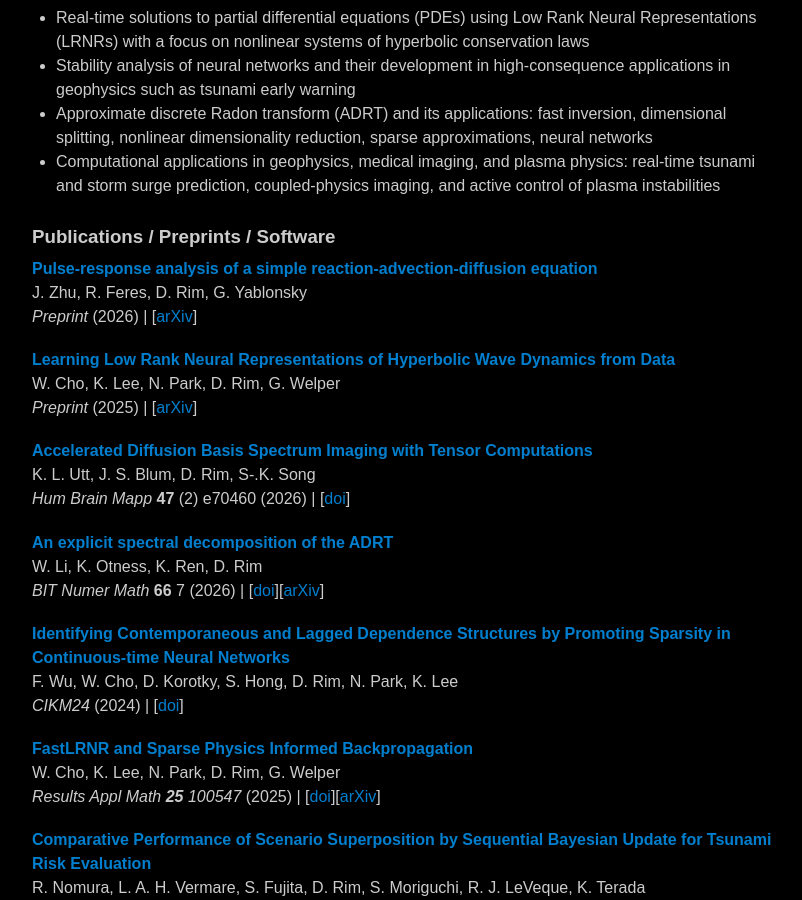
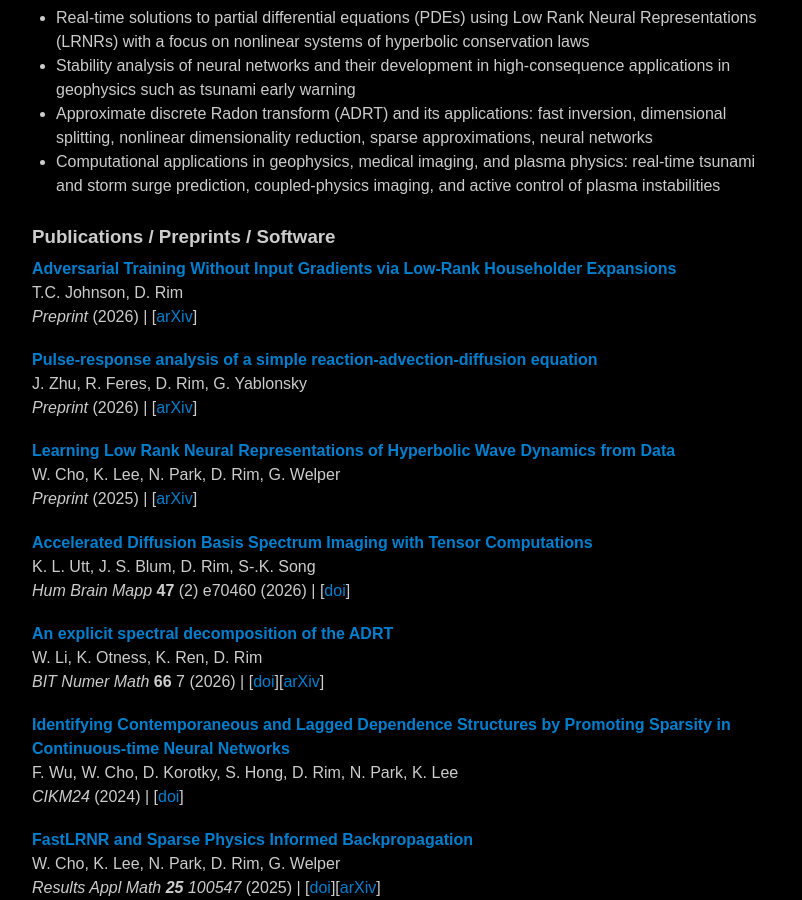
Before and after one commit to dsrim/dsrim.github.io, a Jekyll site: the page built from index.md, in a window 1280 px wide and 900 px high, scrolled down 557 px. Shown: the whole window, without its empty margins (232-1034 px from the left). Built offline with Jekyll 4.4.1, drawn with Linux system fonts in a browser that asks for light colours.

Commit message:
add new preprint

```diff
--- a/index.md
+++ b/index.md
@@ -121,6 +121,12 @@ people:
       webpage:  "https://math.wustl.edu/people/jiasong-zhu"
 
 pubs:
+    - title:    "Adversarial Training Without Input Gradients via Low-Rank Householder Expansions"
+      author:   "T.C. Johnson, D. Rim"
+      journal:  "Preprint"
+      arxiv:    "https://arxiv.org/abs/2608.26963"
+      year:     "2026"
+
     - title:    "Pulse-response analysis of a simple reaction-advection-diffusion equation"
       author:   "J. Zhu, R. Feres, D. Rim, G. Yablonsky"
       journal:  "Preprint"
```
